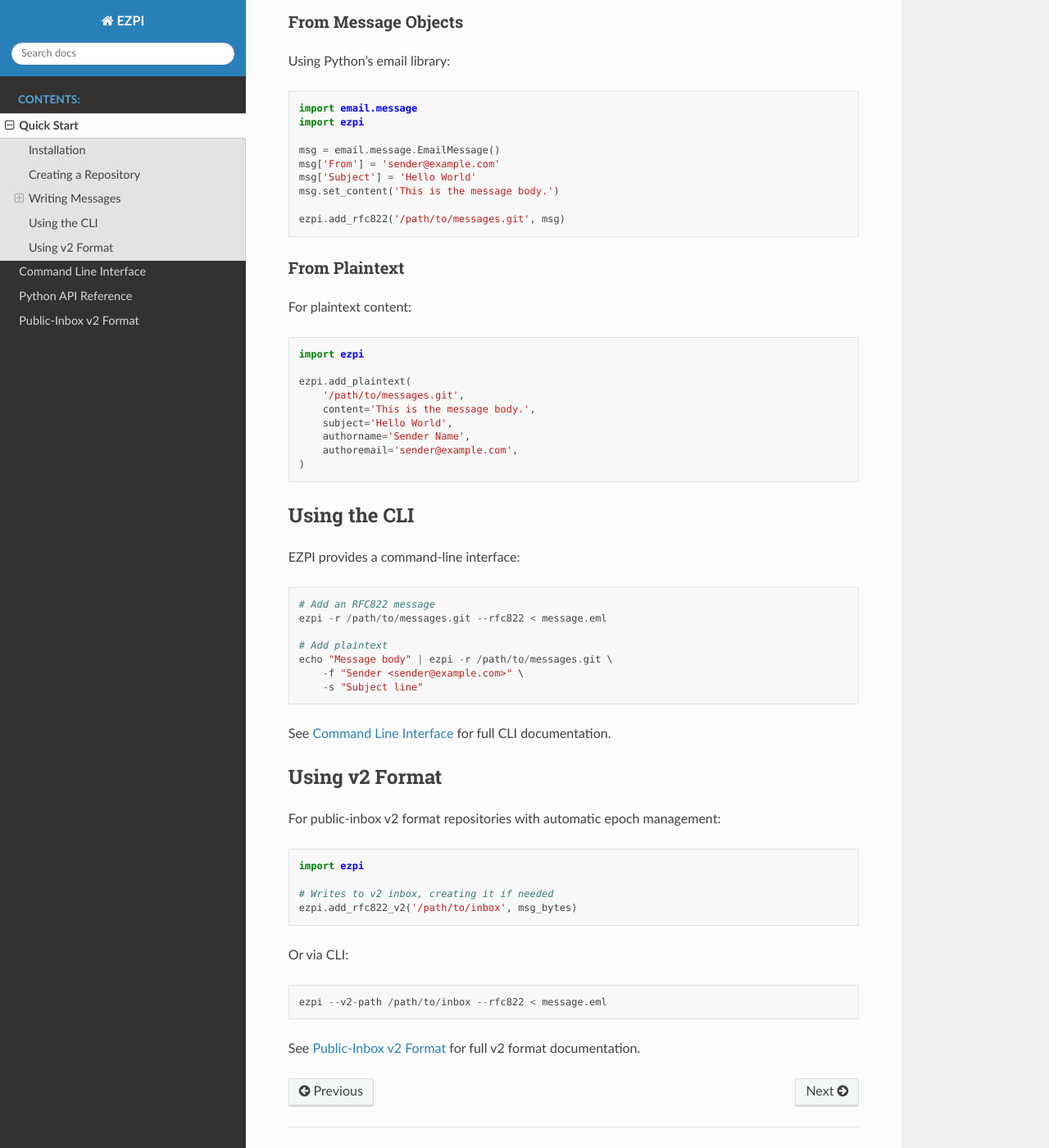
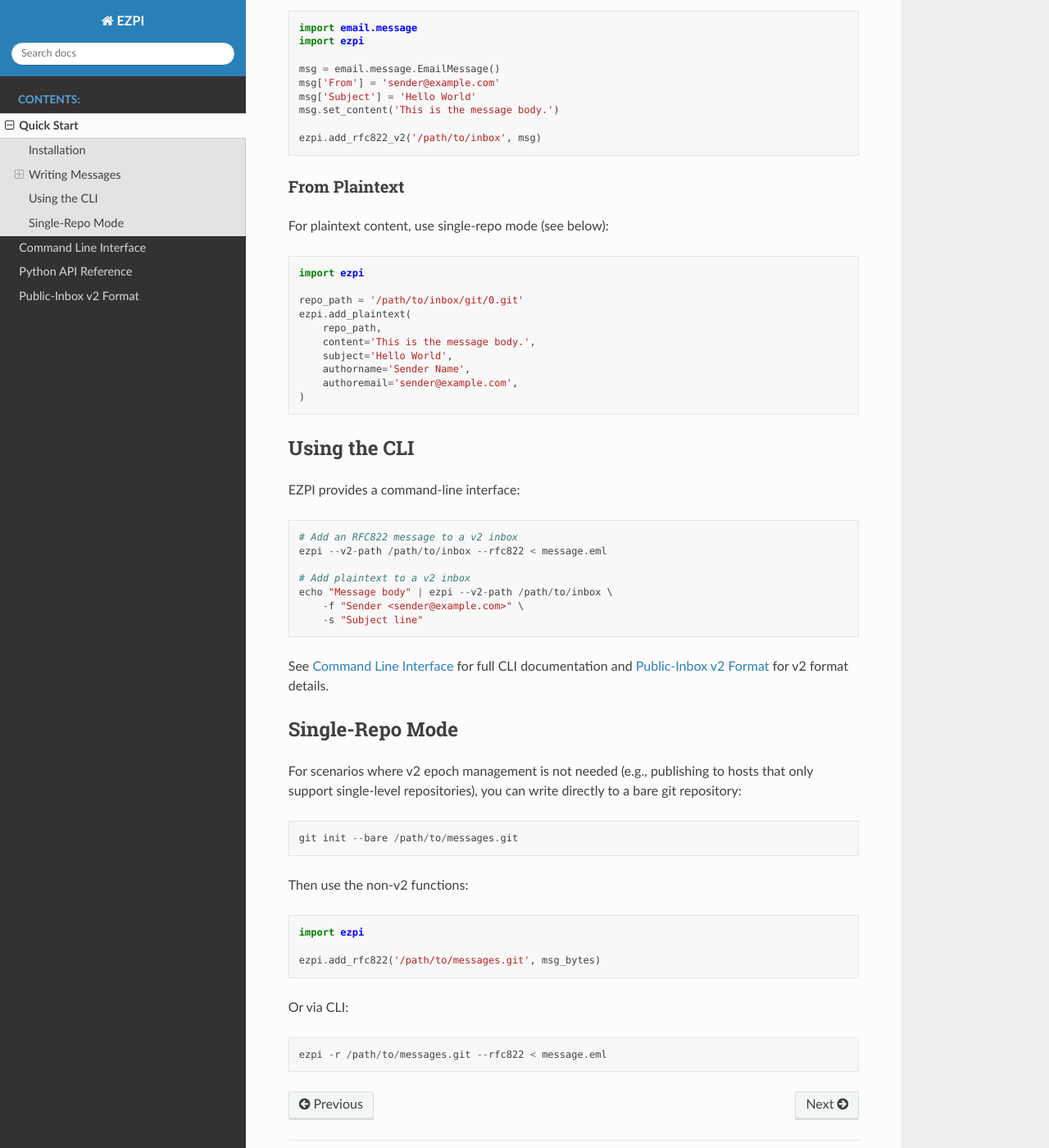
Before and after one commit to kernelorg-mirror/utils_ezpi_ezpi, a Sphinx documentation site: the page built from docs/quickstart.rst, in a window 1280 px wide and 1400 px high, scrolled down 1006 px. Shown: the whole window at 82% size. Built offline with Sphinx 7.4.7 and the Read the Docs theme 3.1.0, drawn with Linux system fonts in a browser that asks for light colours; some of the changed text lies outside the part shown.

Commit message:
Reorganize quickstart to lead with v2 format
Update quickstart documentation to recommend v2 format with automatic
epoch management as the primary approach. Move single-repo mode to a
secondary section for cases where v2 is not appropriate.

Signed-off-by: Konstantin Ryabitsev <konstantin@linuxfoundation.org>
Assisted-by: claude-opus-4-5-20251101

```diff
--- a/docs/quickstart.rst
+++ b/docs/quickstart.rst
@@ -14,15 +14,11 @@ For library usage, install with pip::
 
     pip install ezpi
 
-Creating a Repository
----------------------
-
-EZPI writes to bare git repositories. Create one first::
-
-    git init --bare /path/to/messages.git
-
 Writing Messages
 ----------------
+
+EZPI manages public-inbox v2 repositories automatically, creating the
+directory structure and rotating epochs as needed.
 
 From Bytes
 ^^^^^^^^^^
@@ -37,7 +33,7 @@ If you have raw RFC822 message data::
     This is the message body.
     """
 
-    ezpi.add_rfc822('/path/to/messages.git', msg_bytes)
+    ezpi.add_rfc822_v2('/path/to/inbox', msg_bytes)
 
 From Message Objects
 ^^^^^^^^^^^^^^^^^^^^
@@ -52,17 +48,18 @@ Using Python's email library::
     msg['Subject'] = 'Hello World'
     msg.set_content('This is the message body.')
 
-    ezpi.add_rfc822('/path/to/messages.git', msg)
+    ezpi.add_rfc822_v2('/path/to/inbox', msg)
 
 From Plaintext
 ^^^^^^^^^^^^^^
 
-For plaintext content::
+For plaintext content, use single-repo mode (see below)::
 
     import ezpi
 
+    repo_path = '/path/to/inbox/git/0.git'
     ezpi.add_plaintext(
-        '/path/to/messages.git',
+        repo_path,
         content='This is the message body.',
         subject='Hello World',
         authorname='Sender Name',
@@ -74,28 +71,31 @@ Using the CLI
 
 EZPI provides a command-line interface::
 
-    # Add an RFC822 message
-    ezpi -r /path/to/messages.git --rfc822 < message.eml
+    # Add an RFC822 message to a v2 inbox
+    ezpi --v2-path /path/to/inbox --rfc822 < message.eml
 
-    # Add plaintext
-    echo "Message body" | ezpi -r /path/to/messages.git \
+    # Add plaintext to a v2 inbox
+    echo "Message body" | ezpi --v2-path /path/to/inbox \
         -f "Sender <sender@example.com>" \
         -s "Subject line"
 
-See :doc:`cli` for full CLI documentation.
+See :doc:`cli` for full CLI documentation and :doc:`v2` for v2 format details.
 
-Using v2 Format
----------------
+Single-Repo Mode
+----------------
 
-For public-inbox v2 format repositories with automatic epoch management::
+For scenarios where v2 epoch management is not needed (e.g., publishing to
+hosts that only support single-level repositories), you can write directly
+to a bare git repository::
+
+    git init --bare /path/to/messages.git
+
+Then use the non-v2 functions::
 
     import ezpi
 
-    # Writes to v2 inbox, creating it if needed
-    ezpi.add_rfc822_v2('/path/to/inbox', msg_bytes)
+    ezpi.add_rfc822('/path/to/messages.git', msg_bytes)
 
 Or via CLI::
 
-    ezpi --v2-path /path/to/inbox --rfc822 < message.eml
-
-See :doc:`v2` for full v2 format documentation.
+    ezpi -r /path/to/messages.git --rfc822 < message.eml
```
